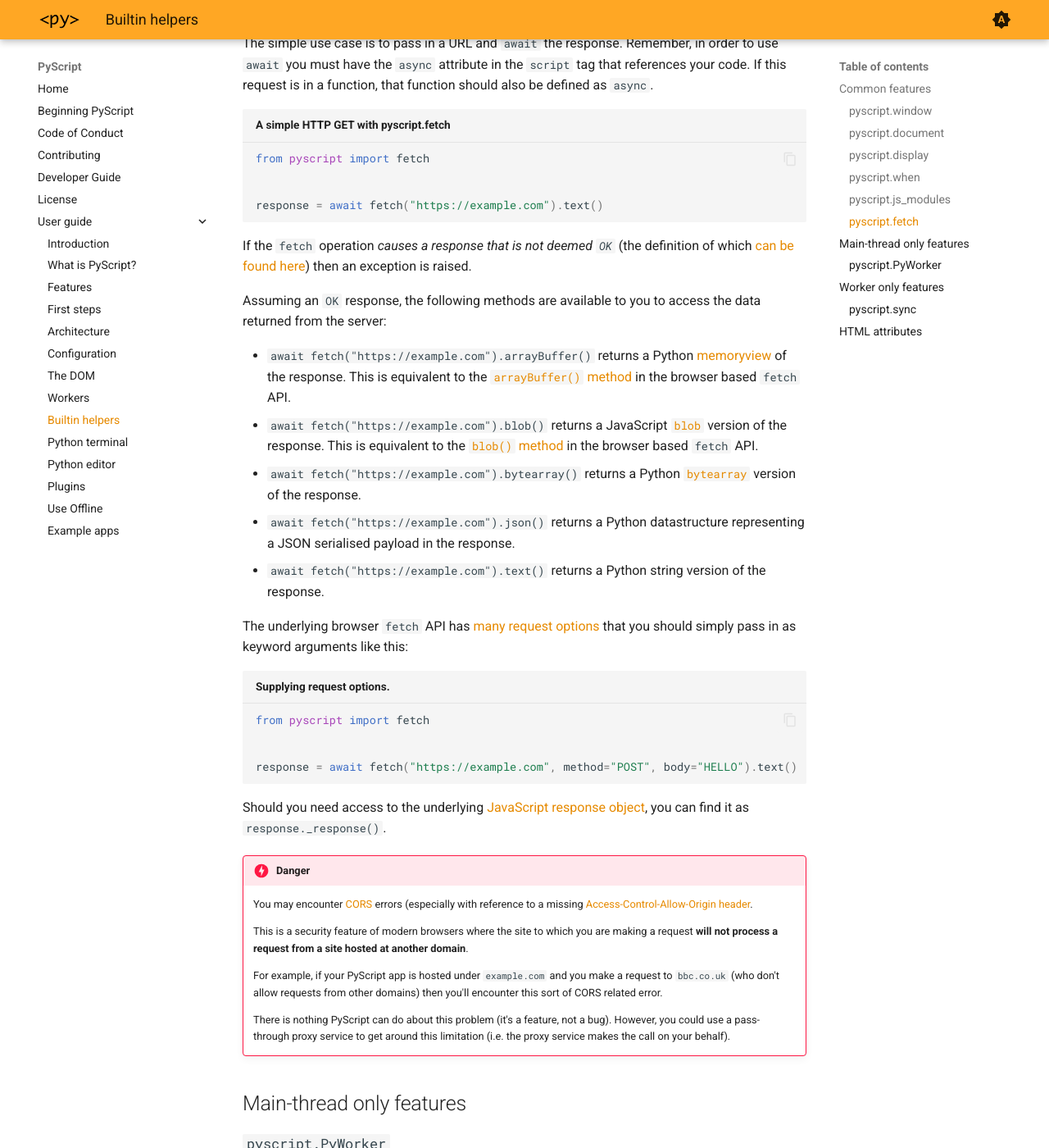
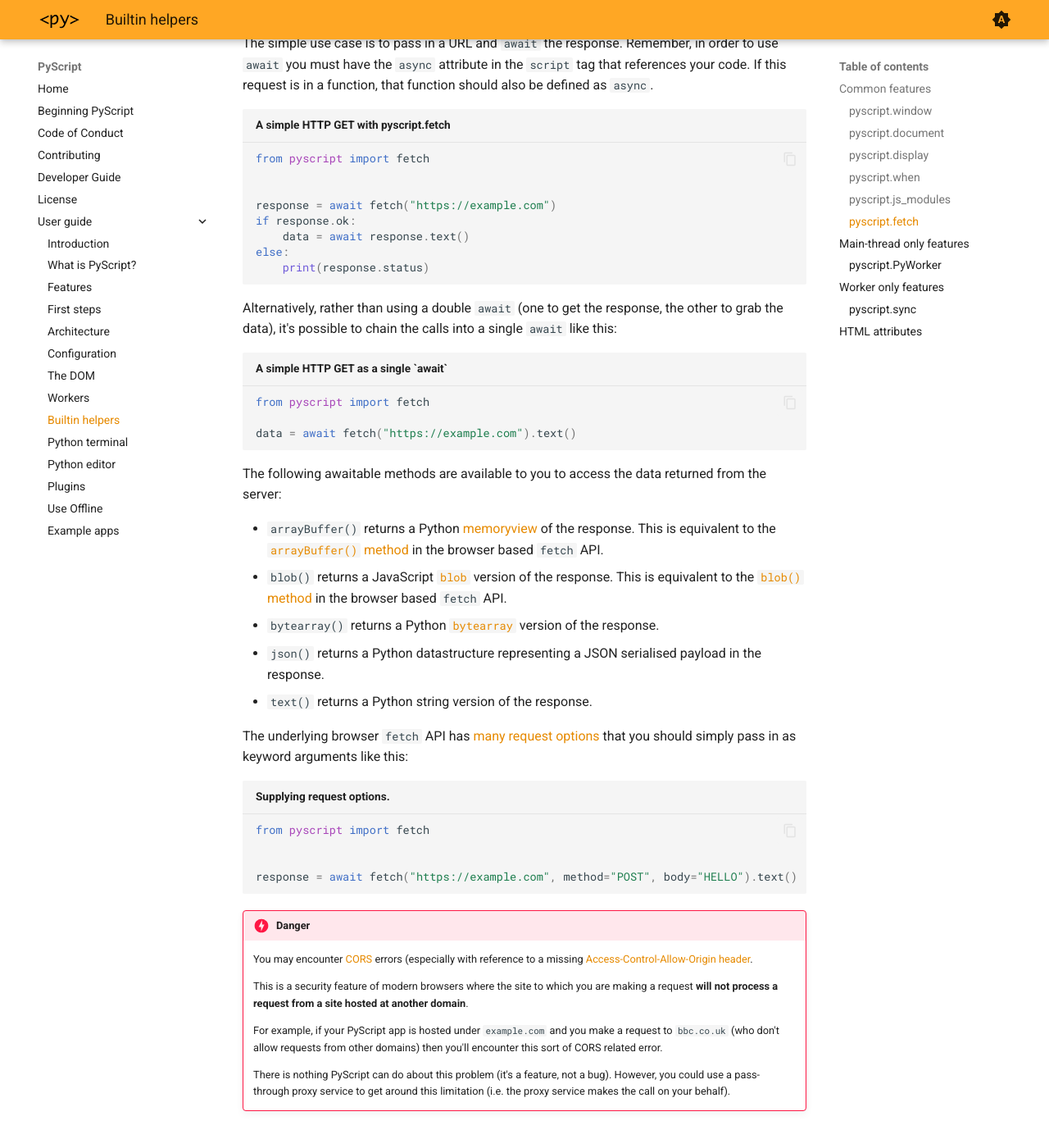
Before and after one commit to pyscript/docs, an MkDocs documentation site: the page built from docs/user-guide/builtins.md, in a window 1280 px wide and 1400 px high, scrolled down 2710 px. Shown: the whole window at 82% size. Built offline with MkDocs 1.6.1 and Material for MkDocs 9.7.7, drawn with Linux system fonts in a browser that asks for light colours; the version menu is left out.

Commit message:
Update to include response object handling.

````diff
--- a/docs/user-guide/builtins.md
+++ b/docs/user-guide/builtins.md
@@ -133,23 +133,32 @@ should also be defined as `async`.
 from pyscript import fetch
 
 
-response = await fetch("https://example.com").text()
+response = await fetch("https://example.com")
+if response.ok:
+    data = await response.text()
+else:
+    print(response.status)
 ```
 
-If the `fetch` operation _causes a response that is not deemed `OK`_ (the
-definition of which
-[can be found here](https://developer.mozilla.org/en-US/docs/Web/API/Response/ok))
-then an exception is raised.
+Alternatively, rather than using a double `await` (one to get the response, the
+other to grab the data), it's possible to chain the calls into a single
+`await` like this:
 
-Assuming an `OK` response, the following methods are available to you to access
-the data returned from the server:
+```python title="A simple HTTP GET as a single `await`"
+from pyscript import fetch
 
-* `await fetch("https://example.com").arrayBuffer()` returns a Python [memoryview](https://docs.python.org/3/library/stdtypes.html#memoryview) of the response. This is equivalent to the [`arrayBuffer()` method](https://developer.mozilla.org/en-US/docs/Web/API/Response/arrayBuffer) in the browser based `fetch` API.
-* `await fetch("https://example.com").blob()` returns a JavaScript [`blob`](https://developer.mozilla.org/en-US/docs/Web/API/Response/blob) version of the response. This is equivalent
+data = await fetch("https://example.com").text()
+```
+
+The following awaitable methods are available to you to access the data
+returned from the server:
+
+* `arrayBuffer()` returns a Python [memoryview](https://docs.python.org/3/library/stdtypes.html#memoryview) of the response. This is equivalent to the [`arrayBuffer()` method](https://developer.mozilla.org/en-US/docs/Web/API/Response/arrayBuffer) in the browser based `fetch` API.
+* `blob()` returns a JavaScript [`blob`](https://developer.mozilla.org/en-US/docs/Web/API/Response/blob) version of the response. This is equivalent
 to the [`blob()` method](https://developer.mozilla.org/en-US/docs/Web/API/Response/blob) in the browser based `fetch` API.
-* `await fetch("https://example.com").bytearray()` returns a Python [`bytearray`](https://docs.python.org/3/library/stdtypes.html#bytearray) version of the response.
-* `await fetch("https://example.com").json()` returns a Python datastructure representing a JSON serialised payload in the response.
-* `await fetch("https://example.com").text()` returns a Python string version of the response.
+* `bytearray()` returns a Python [`bytearray`](https://docs.python.org/3/library/stdtypes.html#bytearray) version of the response.
+* `json()` returns a Python datastructure representing a JSON serialised payload in the response.
+* `text()` returns a Python string version of the response.
 
 The underlying browser `fetch` API has [many request options](https://developer.mozilla.org/en-US/docs/Web/API/Fetch_API/Using_Fetch#supplying_request_options)
 that you should simply pass in as keyword arguments like this:
@@ -160,8 +169,6 @@ from pyscript import fetch
 
 response = await fetch("https://example.com", method="POST", body="HELLO").text()
 ```
-
-Should you need access to the underlying [JavaScript response object](https://developer.mozilla.org/en-US/docs/Web/API/Response), you can find it as `response._response()`.
 
 !!! Danger
 
````
